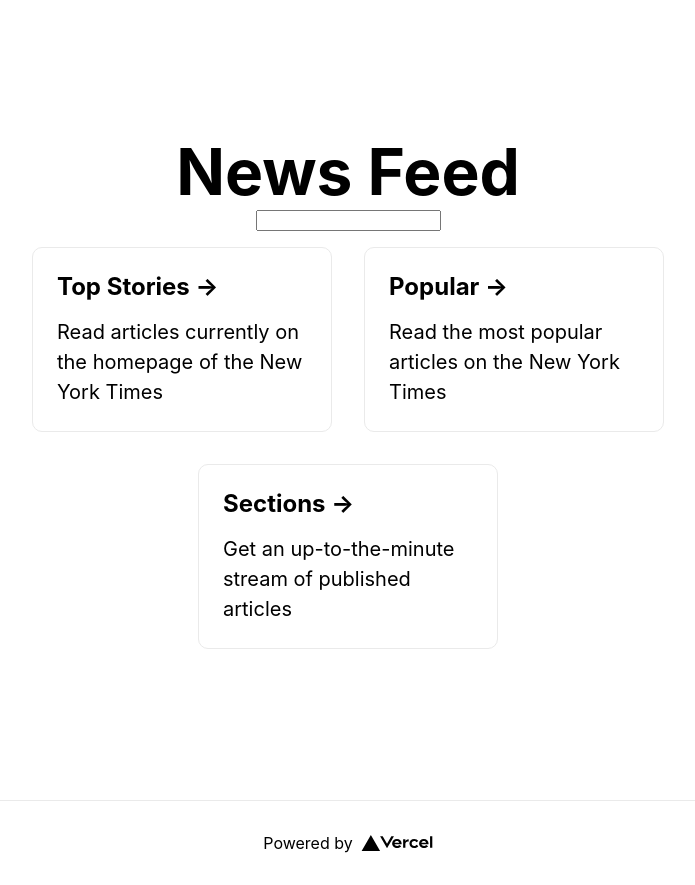
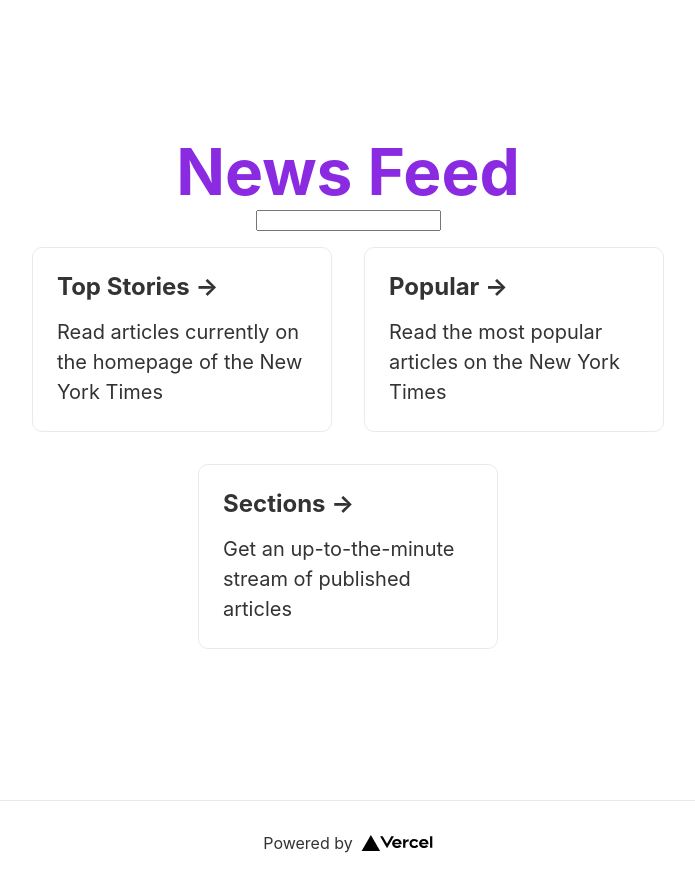
Before and after one commit to gaurish-saini/learning-with-next.js, a Next.js app: page / in a window 1280 px wide. Shown: the whole page, without its empty margins (292-987 px from the left). Built offline with nearby package versions, Linux system fonts and the light colour scheme.

Commit message:
adding global styles

```diff
--- a/styles/globals.css
+++ b/styles/globals.css
@@ -4,6 +4,11 @@
   margin: 0;
   font-family: -apple-system, BlinkMacSystemFont, Segoe UI, Roboto, Oxygen,
     Ubuntu, Cantarell, Fira Sans, Droid Sans, Helvetica Neue, sans-serif;
+  color: #333;
+}
+
+h1 {
+  color: blueviolet;
 }
 
 a {
```
